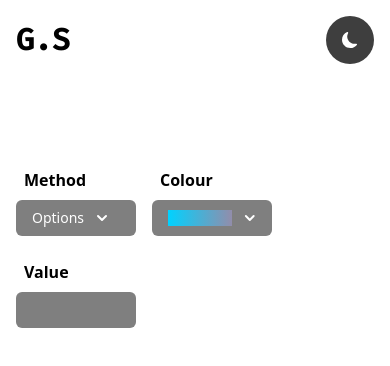
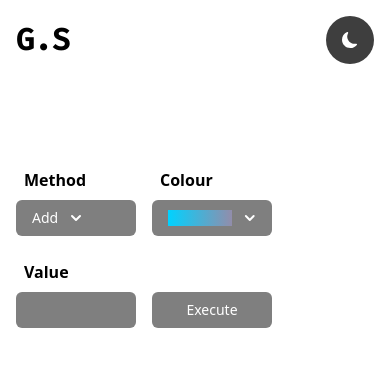
Before and after one commit to gschiralli/linked-list-visualizer, a React (Vite) app: page / in a window 390 px wide. Shown: the top 366 px of the page. Built offline with nearby package versions, Linux system fonts and the light colour scheme.

Commit message:
added menu bar responsive functionality

```diff
--- a/src/components/ColorDropDown.jsx
+++ b/src/components/ColorDropDown.jsx
@@ -1,21 +1,18 @@
 import { Menu, Transition } from "@headlessui/react";
 import { useState, Fragment, useEffect } from "react";
 import { HiChevronDown } from "react-icons/hi";
+import { useFilter } from "../hooks/useFilter";
 const ColorDropDown = () => {
   const [activeColour, setActiveColour] = useState("bg-gradient-blue");
-  const [colours, setColours] = useState([]);
-
-  useEffect(() => {
-    const colours = [
+  const colours = useFilter(
+    [
       "bg-gradient-purple",
       "bg-gradient-blue",
       "bg-gradient-green",
       "bg-gradient-orange",
-    ];
-
-    const filteredColours = colours.filter((colour) => colour !== activeColour);
-    setColours(filteredColours);
-  }, [activeColour]);
+    ],
+    activeColour
+  );
 
   return (
     <div className="flex flex-col">
--- a/src/components/MenuBar.jsx
+++ b/src/components/MenuBar.jsx
@@ -1,12 +1,19 @@
-import DropDown from "./DropDown";
+import MethodDropDown from "./MethodDropDown";
 import { useState } from "react";
 import ColorDropDown from "./ColorDropDown";
 const MenuBar = () => {
-  const [activeOption, setActiveOption] = useState("Options");
+  const [activeOption, setActiveOption] = useState("Add");
   const [value, setValue] = useState("");
+  const [index, setIndex] = useState("");
+
   return (
     <form className="grid grid-cols-[repeat(auto-fill,minmax(3.75rem,7.5rem))] gap-4 pt-20 pb-40 px-0">
-      <DropDown activeOption={activeOption} setActiveOption={setActiveOption} />
+      <MethodDropDown
+        activeOption={activeOption}
+        setActiveOption={setActiveOption}
+      />
+      {activeOption === "Add" || activeOption === "Insert" ? (
+        <>
           <ColorDropDown />
           <div className="flex flex-col">
             <label
@@ -21,8 +28,44 @@ const MenuBar = () => {
               type="text"
               name="value"
               id="value"
-          className="inline-flex w-full justify-start rounded-md dark:bg-[#737374] bg-black bg-opacity-50 px-4 py-2 text-sm font-medium text-white hover:bg-opacity-40 focus:outline-none focus-visible:ring-2 focus-visible:ring-white focus-visible:ring-opacity-75"
+              className="inline-flex w-full justify-start rounded-md dark:bg-[#9c9ca2] bg-black bg-opacity-50 px-4 py-2 text-sm font-normal text-white dark:text-black hover:bg-opacity-40 focus:outline-none focus-visible:ring-2 focus-visible:ring-white focus-visible:ring-opacity-75"
             />
+          </div>
+        </>
+      ) : null}
+
+      {activeOption === "Insert" || activeOption === "Remove" ? (
+        <div className="flex flex-col">
+          <label
+            htmlFor="index"
+            className="dark:text-white text-black p-2 font-semibold"
+          >
+            Index #
+          </label>
+          <input
+            value={index}
+            onChange={(e) => setIndex(e.target.value)}
+            type="text"
+            name="index"
+            id="index"
+            className="inline-flex w-full justify-start rounded-md dark:bg-[#9c9ca2] bg-black bg-opacity-50 px-4 py-2 text-sm font-normal text-white dark:text-black hover:bg-opacity-40 focus:outline-none focus-visible:ring-2 focus-visible:ring-white focus-visible:ring-opacity-75"
+          />
+        </div>
+      ) : null}
+      <div className="flex flex-col">
+        <label
+          htmlFor="submit"
+          className="dark:text-white text-black p-2 font-semibold invisible"
+        >
+          Submit
+        </label>
+        <button
+          type="submit"
+          name="submit"
+          className="inline-flex w-full justify-center rounded-md dark:bg-[#787879] text-white bg-black bg-opacity-50 px-4 py-2 text-sm font-normal  hover:bg-opacity-40 focus:outline-none focus-visible:ring-2 focus-visible:ring-white focus-visible:ring-opacity-75 "
+        >
+          Execute
+        </button>
       </div>
     </form>
   );
--- a/src/components/DropDown.jsx
+++ b/src/components/MethodDropDown.jsx
@@ -1,8 +1,13 @@
 import { Menu, Transition } from "@headlessui/react";
 import { HiChevronDown } from "react-icons/hi";
-import { Fragment } from "react";
-const DropDown = ({ activeOption, setActiveOption }) => {
-  const options = ["Add", "Insert", "Remove", "Reverse"];
+import { Fragment, useEffect, useState } from "react";
+import { useFilter } from "./../hooks/useFilter";
+const MethodDropDown = ({ activeOption, setActiveOption }) => {
+  const options = useFilter(
+    ["Add", "Insert", "Remove", "Reverse"],
+    activeOption
+  );
+
   return (
     <div className="flex flex-col">
       <p className="dark:text-white text-black p-2 font-semibold">Method</p>
@@ -28,7 +33,7 @@ const DropDown = ({ activeOption, setActiveOption }) => {
           <Menu.Items className=" mt-2 w-full origin-top-right divide-y divide-gray-100 rounded-md  dark:bg-[#737374] bg-black bg-opacity-50 shadow-lg ring-1 ring-black ring-opacity-5 focus:outline-none">
             <div className="p-1">
               {options.map((option) => (
-                <Menu.Item key={option} className="the-first-item">
+                <Menu.Item key={option}>
                   {({ close }) => (
                     <button
                       onClick={(e) => {
@@ -51,4 +56,4 @@ const DropDown = ({ activeOption, setActiveOption }) => {
   );
 };
 
-export default DropDown;
+export default MethodDropDown;
--- /dev/null
+++ b/src/hooks/useFilter.js
@@ -0,0 +1,9 @@
+import { useState, useEffect } from "react";
+export function useFilter(options, active) {
+  const [filtered, setFiltered] = useState([]);
+  useEffect(() => {
+    const filteredOptions = options.filter((option) => option !== active);
+    setFiltered(filteredOptions);
+  }, [active]);
+  return filtered;
+}
```
Lines whose indentation alone changed are shown as unchanged.
